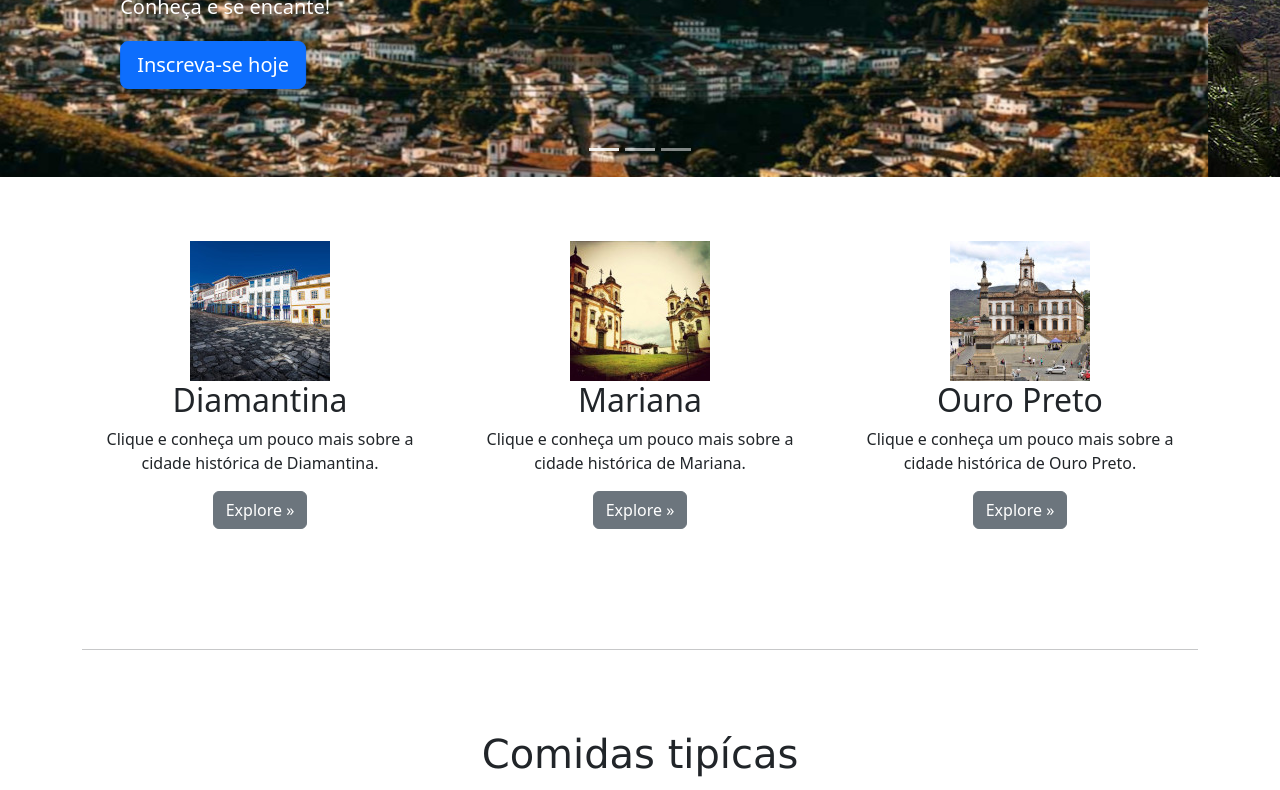
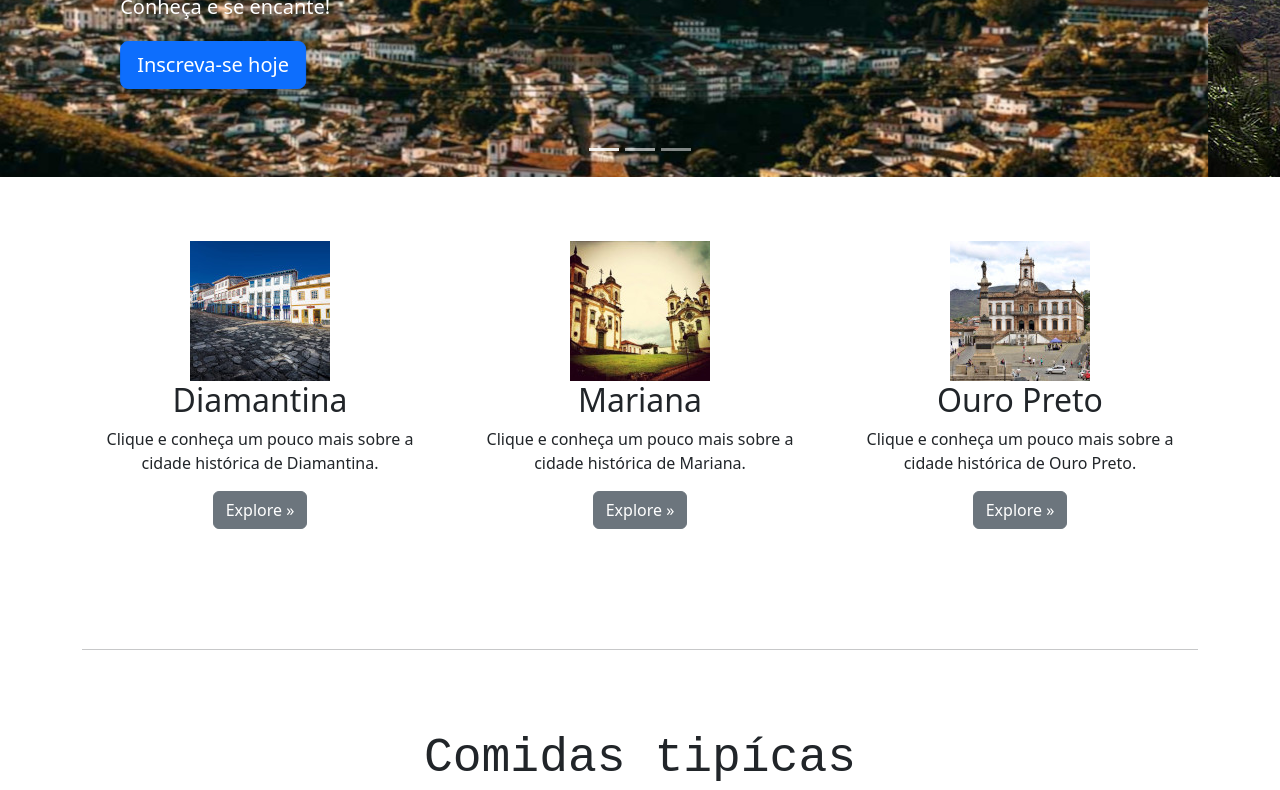
Before and after one commit to oliveira-ronaldo/Framework, a plain HTML site: page index.html in a window 1280 px wide. Shown: the part 383-1173 px from the top of the page. Drawn offline with nearby package versions, Linux system fonts and the light colour scheme.

Commit message:
Uptade to carousel

```diff
--- a/carousel.css
+++ b/carousel.css
@@ -1,6 +1,5 @@
 /* GLOBAL STYLES
 -------------------------------------------------- */
-/* Padding below the footer and lighter body text */
 
 body {
   padding-top: 3rem;
@@ -10,13 +9,12 @@ body {
 
 h1{
   text-align: center;
-  font-family: Verdana, Geneva, Tahoma, sans-serif;
+  font-size: 3rem;
+  font-family: monospace, Geneva, Tahoma, sans-serif;
   margin-left: auto;
   margin-right: auto;
 
 }
-/* CUSTOMIZE THE CAROUSEL
--------------------------------------------------- */
 
 /* Carousel base class */
 .carousel {
```
